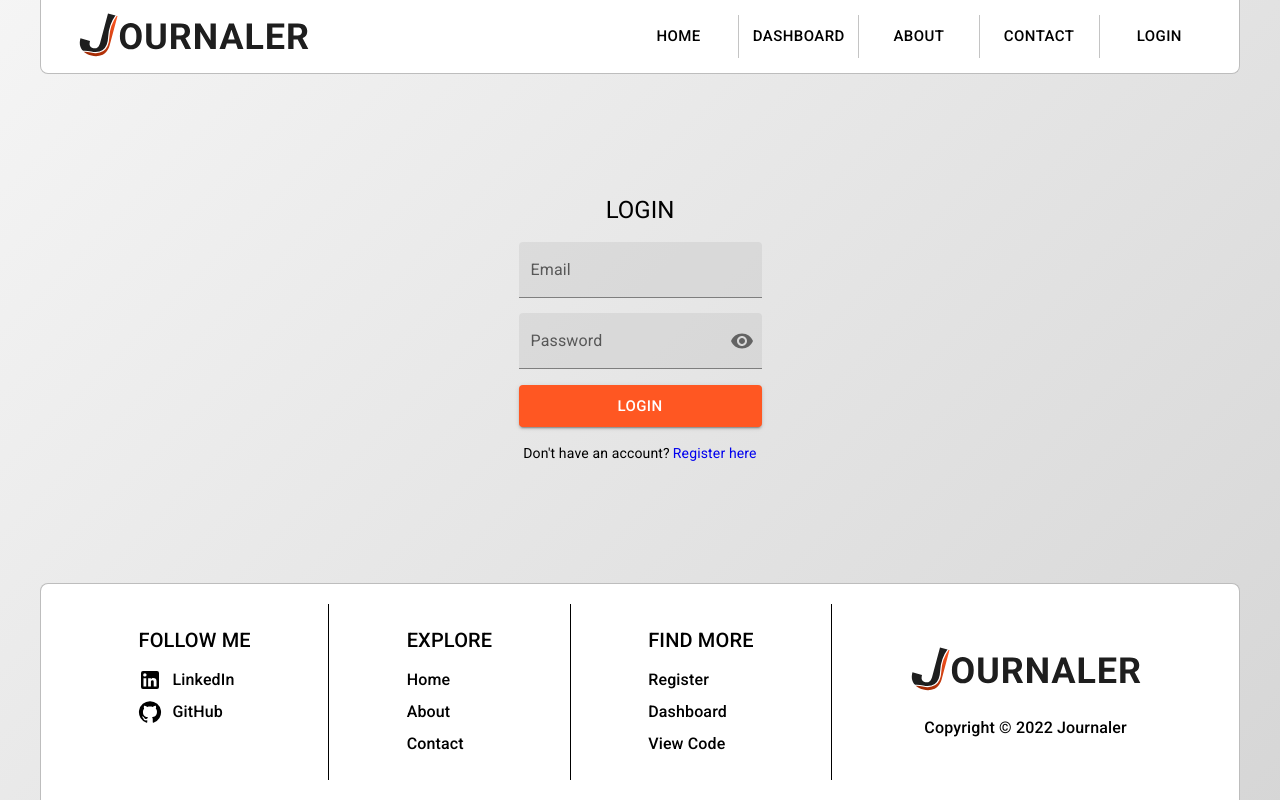
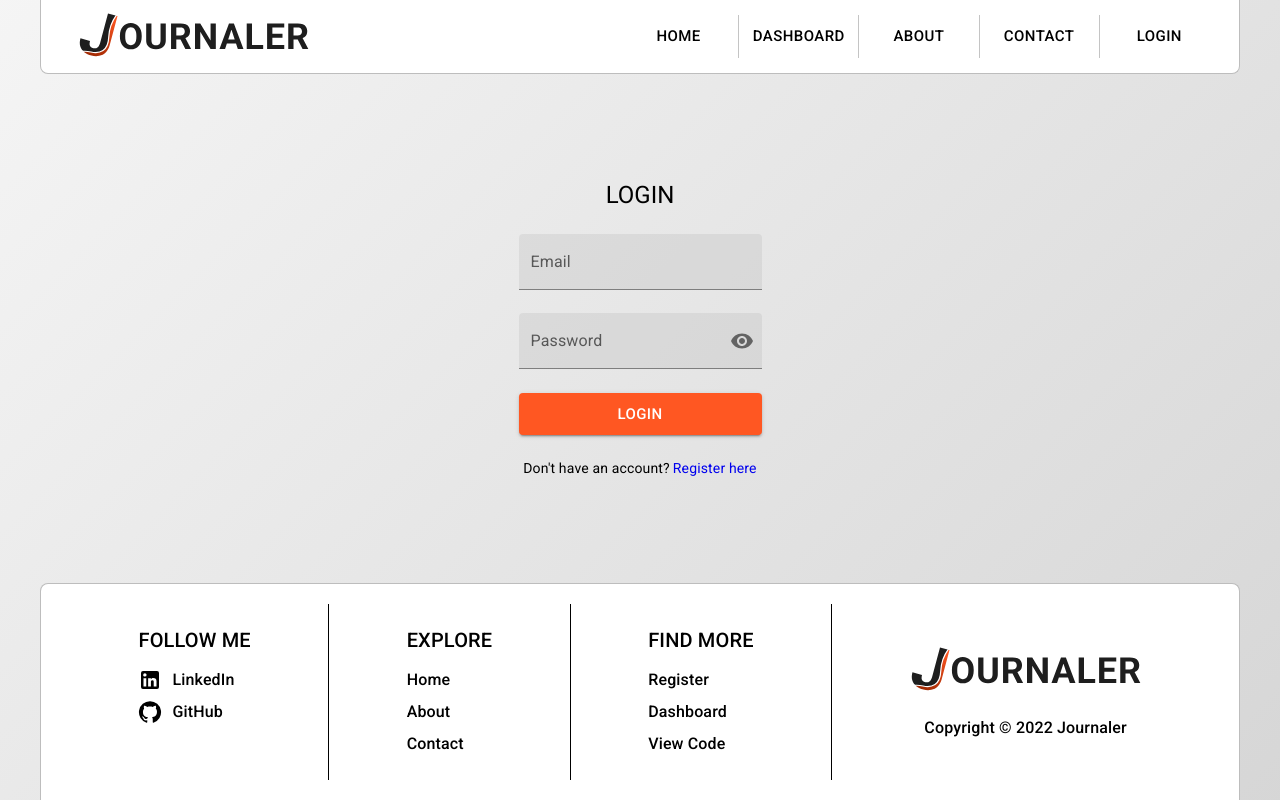
Before and after one commit to waylonturbes/journaler-frontend, a React (Create React App) app: page /login in a window 1280 px wide. Built offline with nearby package versions, Linux system fonts and the light colour scheme.

Commit message:
style: alter login form content spacing

```diff
--- a/src/components/pages/Login.tsx
+++ b/src/components/pages/Login.tsx
@@ -65,7 +65,7 @@ const Login: React.FC = () => {
           flexDirection: "column",
           alignSelf: "center",
           alignContent: "center",
-          justifyContent: "space-evenly",
+          justifyContent: "space-between",
           minHeight: "300px",
           maxWidth: "256px",
         }}
```
